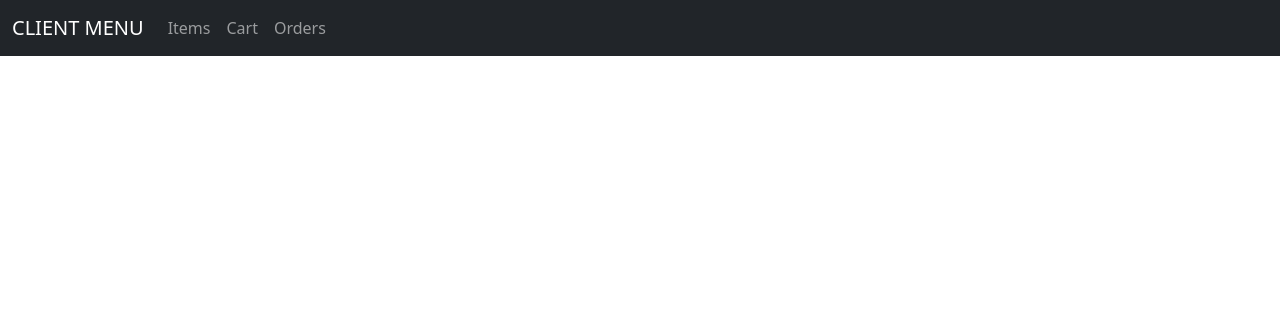
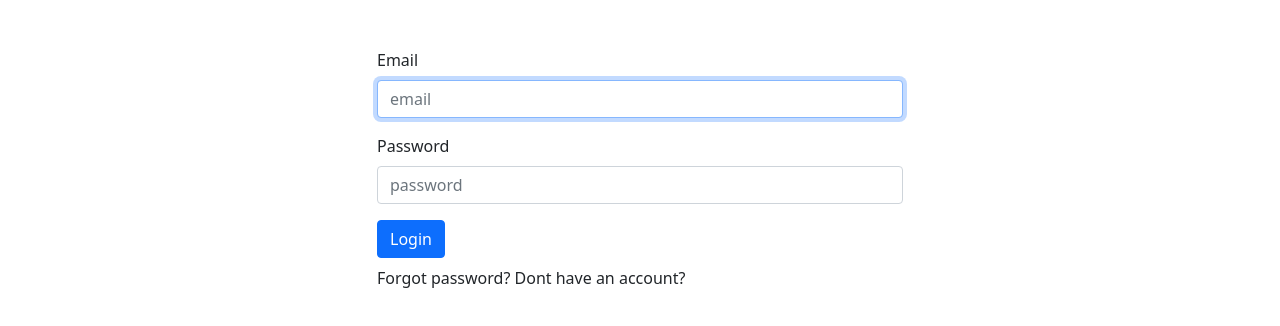
Before and after one commit to achiever102/onlineshop, a React (Create React App) app in the folder frontend/: page / in a window 1280 px wide. Shown: the top 326 px of the page. Built offline with nearby package versions, Linux system fonts and the light colour scheme.

Commit message:
adding login compoenent to the skeleton

```diff
--- a/frontend/src/components/AppMainRouter/AppMainRouter.js
+++ b/frontend/src/components/AppMainRouter/AppMainRouter.js
@@ -6,19 +6,22 @@ import CouponsTable from "../CouponsTable/CouponsTable";
 import SettingsTable from "../SettingsTable/SettingsTable";
 import AdminItemsViewer from "../ItemsViewer/AdminItemsViewer";
 import AppOrders from "../AppOrders/AppOrders";
+import Login from "../Login/Login";
 
 class AppMainRouter extends Component {
   render() {
     return (
       <Router>
         <Routes>
-          <Route exact path="/" element={<Client />} />
+          <Route exact path="/" element={<Login />} />
+
           <Route exact path="/admin" element={<Admin />} />
           <Route exact path="/adminCoupons" element={<><Admin /><CouponsTable/></>} />
           <Route exact path="/adminSettings" element={<><Admin /><SettingsTable/></>} />
           <Route exact path="/adminItems" element={<><Admin /><AdminItemsViewer/></>} />
           <Route exact path="/adminOrders" element={<><Admin /><AppOrders/></>} />
 
+          <Route exact path="/client" element={<Client />} />
           <Route exact path="/clientItems" element={<><Client /></>} />
           <Route exact path="/clientOrders" element={<><Client /></>} />
           <Route exact path="/clientCart" element={<><Client /></>} />
--- /dev/null
+++ b/frontend/src/components/Login/Login.js
@@ -0,0 +1,62 @@
+import React, { Component } from "react";
+import { Form, Button } from "react-bootstrap";
+
+class AppOrders extends Component {
+  constructor(props) {
+    super(props);
+    this.state = { username: "" };
+  }
+
+  handleChange = ({ target }) => {
+    this.setState({ [target.name]: target.value });
+  };
+
+  handleInput = (event, props) => {
+    if(this.state.username === 'admin@a.com'){
+      window.location.href = '/admin'
+    } else {
+      window.open('/client')
+    }
+    event.preventDefault();
+  }
+
+  render() {
+    return (
+      <div className="Login container mt-5" style={{ width: 550 }}>
+        <Form>
+          <Form.Group className="mt-3" size="lg" controlId="email">
+            <Form.Label>Email</Form.Label>
+            <Form.Control
+              autoFocus
+              type="email"
+              placeholder="email"
+              value={this.state.value}
+              name="username"
+              onChange={this.handleChange}
+            />
+          </Form.Group>
+          <Form.Group className="mt-3" size="lg" controlId="password">
+            <Form.Label>Password</Form.Label>
+            <Form.Control type="password" placeholder="password" />
+          </Form.Group>
+          <Button
+            className="mt-3"
+            block
+            size="md"
+            onClick={this.handleInput}
+          >
+            Login
+          </Button>
+
+          <div className="mt-2">
+            <p className="text-right inline-block">
+              Forgot password? Dont have an account?
+            </p>
+          </div>
+        </Form>
+      </div>
+    );
+  }
+}
+
+export default AppOrders;
```
